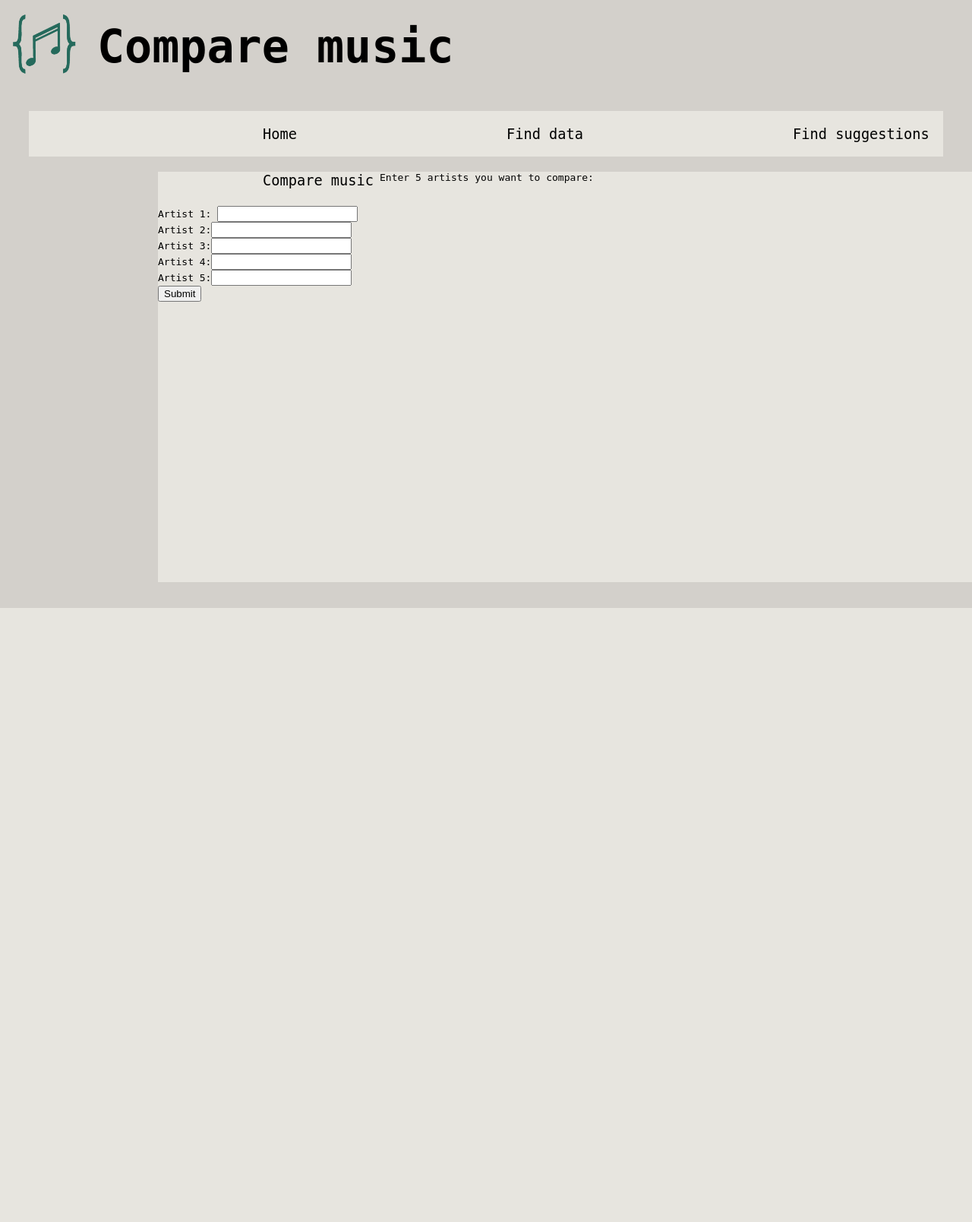
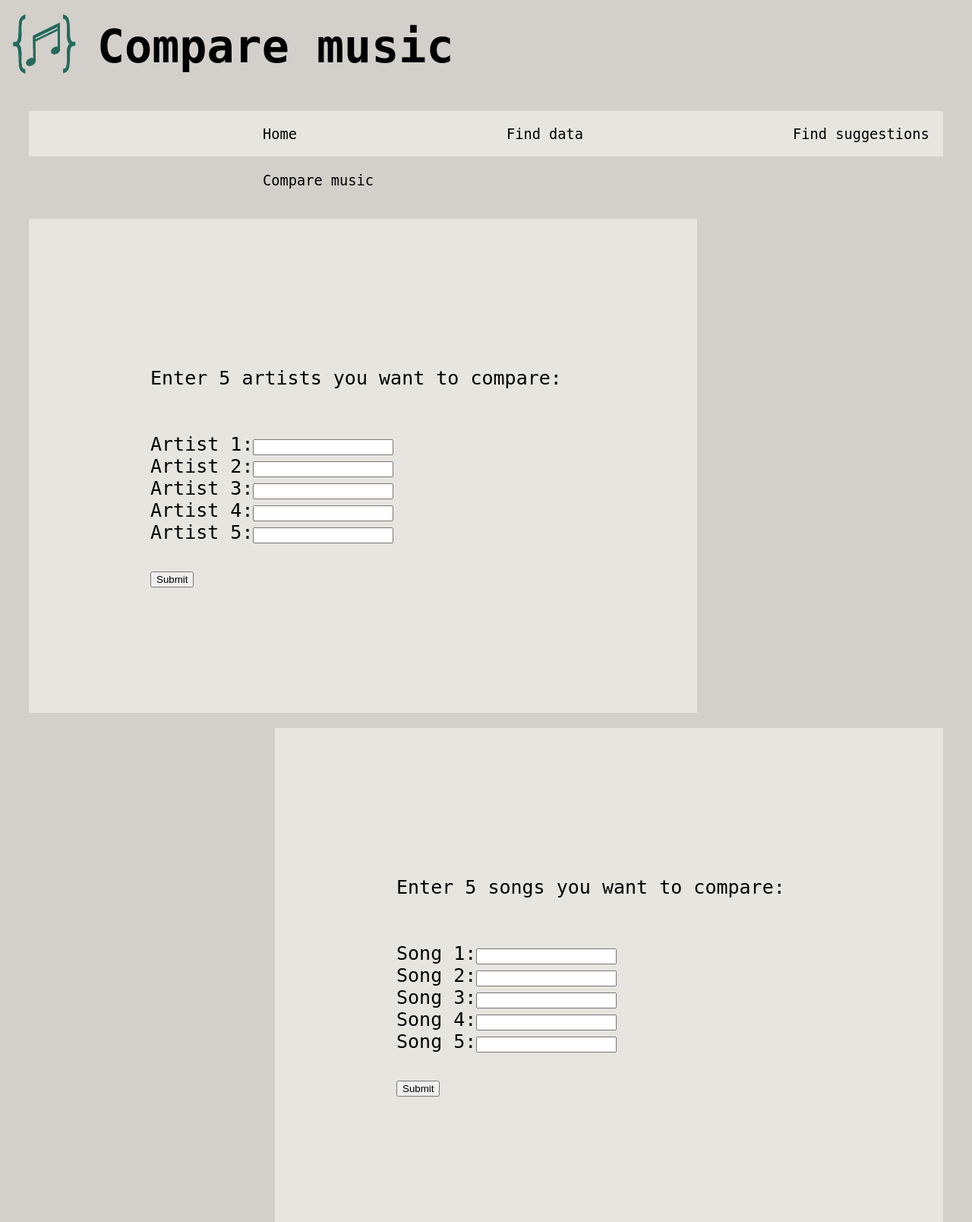
Before and after one commit to kailinlo/AHproject, a Flask app: page /compare.html in a window 1280 px wide; the page is wider, and only the part inside the window is pictured. Shown: that part at 76% size. Before the commit the page ends 800 px from the top of that part, so only its background shows below. Run offline with Flask 3, Linux system fonts and the light colour scheme; parts of the project's set-up code (start-up, migrations or seed data) failed here and were passed over.

Commit message:
Update compare.html

```diff
--- a/templates/compare.html
+++ b/templates/compare.html
@@ -25,16 +25,33 @@
   </ul>
   </nav>
 
-  </div>
-  <div style="height:540px; width: 1500px; margin-left:200px;">
+</div>
+  <div style="float:left; height:650px; width: 880px; ">
 
-    <form action="form.php" method="POST">
+    <form class="formsleft" method="POST">
       Enter 5 artists you want to compare: <br> <br></br>
-      Artist 1: <input type="text" name="name1"> <br>
+      Artist 1:<input type="text" name="name1"> <br>
       Artist 2:<input type="text" name="name2"> <br>
       Artist 3:<input type="text" name="name3"> <br>
       Artist 4:<input type="text" name="name4"> <br>
       Artist 5:<input type="text" name="name5"> <br>
+      </br>
+  <input type="submit" value="Submit">
+    </form>
+
+  </div>
+
+</div>
+  <div style="float:right; height:650px; width: 880px;">
+
+    <form class="formsright" method="POST">
+      Enter 5 songs you want to compare: <br> <br></br>
+      Song 1:<input type="text" name="song1"> <br>
+      Song 2:<input type="text" name="song2"> <br>
+      Song 3:<input type="text" name="song3"> <br>
+      Song 4:<input type="text" name="song4"> <br>
+      Song 5:<input type="text" name="song5"> <br>
+      </br>
   <input type="submit" value="Submit">
     </form>
 
```
